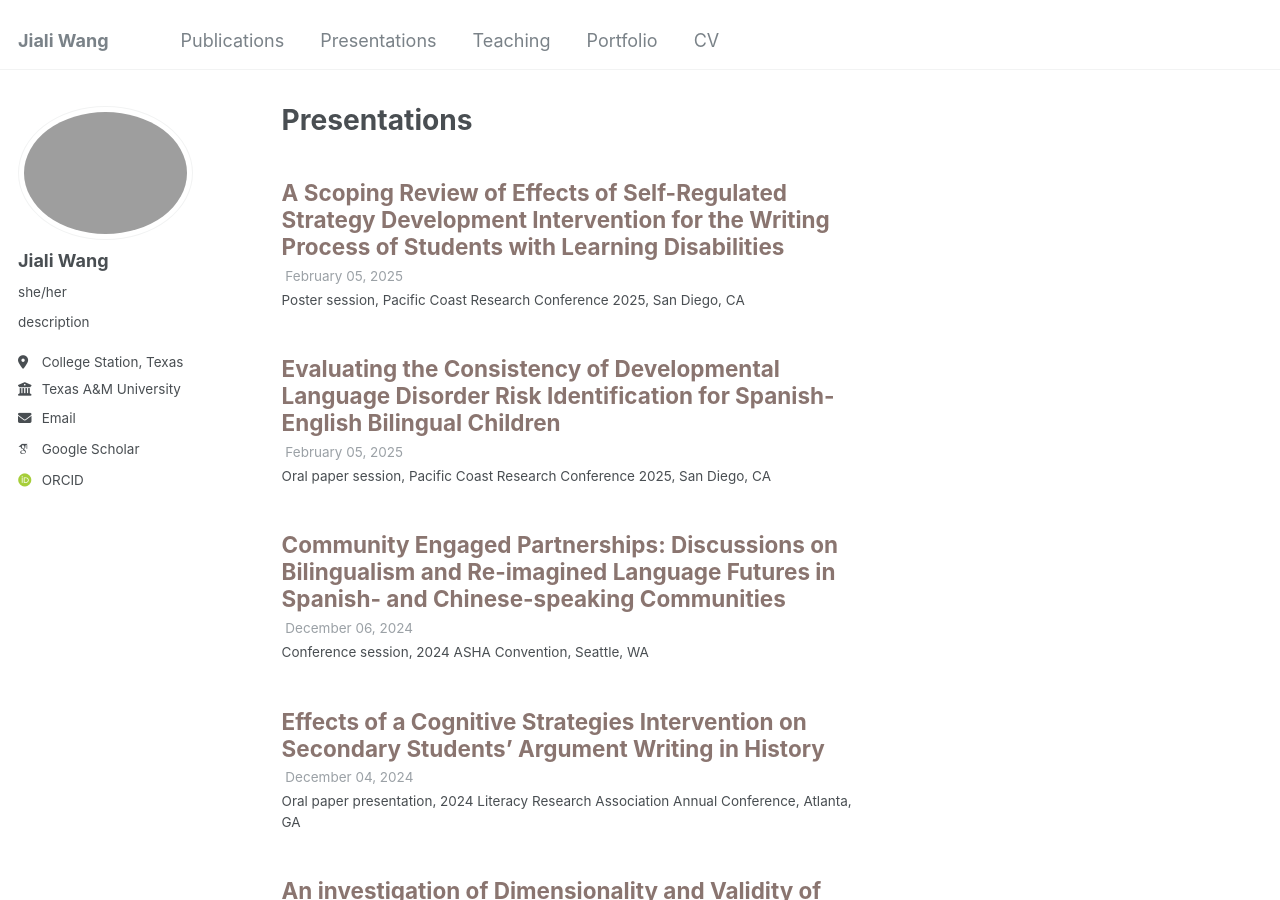
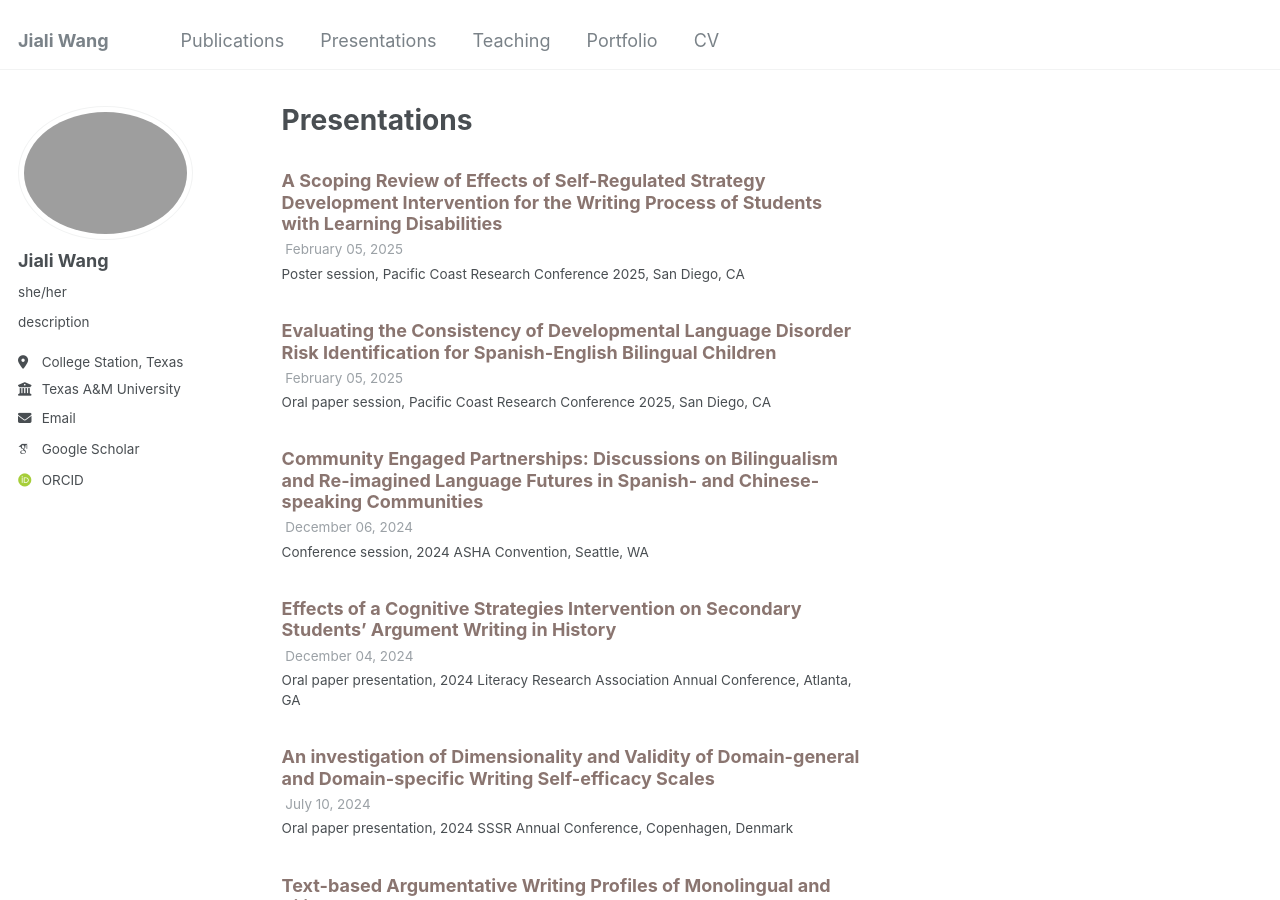
Before and after one commit to AltriaCarrie/altriacarrie.github.io, a Jekyll site: the page built from _pages/talks.html, in a window 1280 px wide and 900 px high. Built offline with Jekyll 4.4.1, drawn with Linux system fonts in a browser that asks for light colours; some web fonts are replaced.

Commit message:
Update archive-single-talk.html

```diff
--- a/_includes/archive-single-talk.html
+++ b/_includes/archive-single-talk.html
@@ -30,18 +30,17 @@
           alt="">
       </div>
     {% endif %}
-    <h2 class="archive__item-title" itemprop="headline">
+    <h3 class="archive__item-title" itemprop="headline">
       {% if post.link %}
         <a style="text-decoration:inherit;">{{ title }}</a>
       {% else %}
         <a style="text-decoration:inherit;">{{ title }}</a>
       {% endif %}
-    </h2>
+    </h3>
     {% if post.read_time %}
       <p class="page__meta"><i class="fa fa-clock-o" aria-hidden="true"></i> {% include read-time.html %}</p>
     {% endif %}
     {% if post.date %}<p class="page__meta"><i class="fa fa-clock-o" aria-hidden="true"></i> {{ post.date | date: '%B %d, %Y' }}</p>{% endif %}
     {% if post.venue %}<p class="archive__item-excerpt" itemprop="description">{{post.type}}, {{ post.venue }},  {{post.location}} {% endif %}
-    {% if post.excerpt %}<p class="archive__item-excerpt" itemprop="description">{{ post.excerpt | markdownify }}</p>{% endif %}
   </article>
 </div>
```
